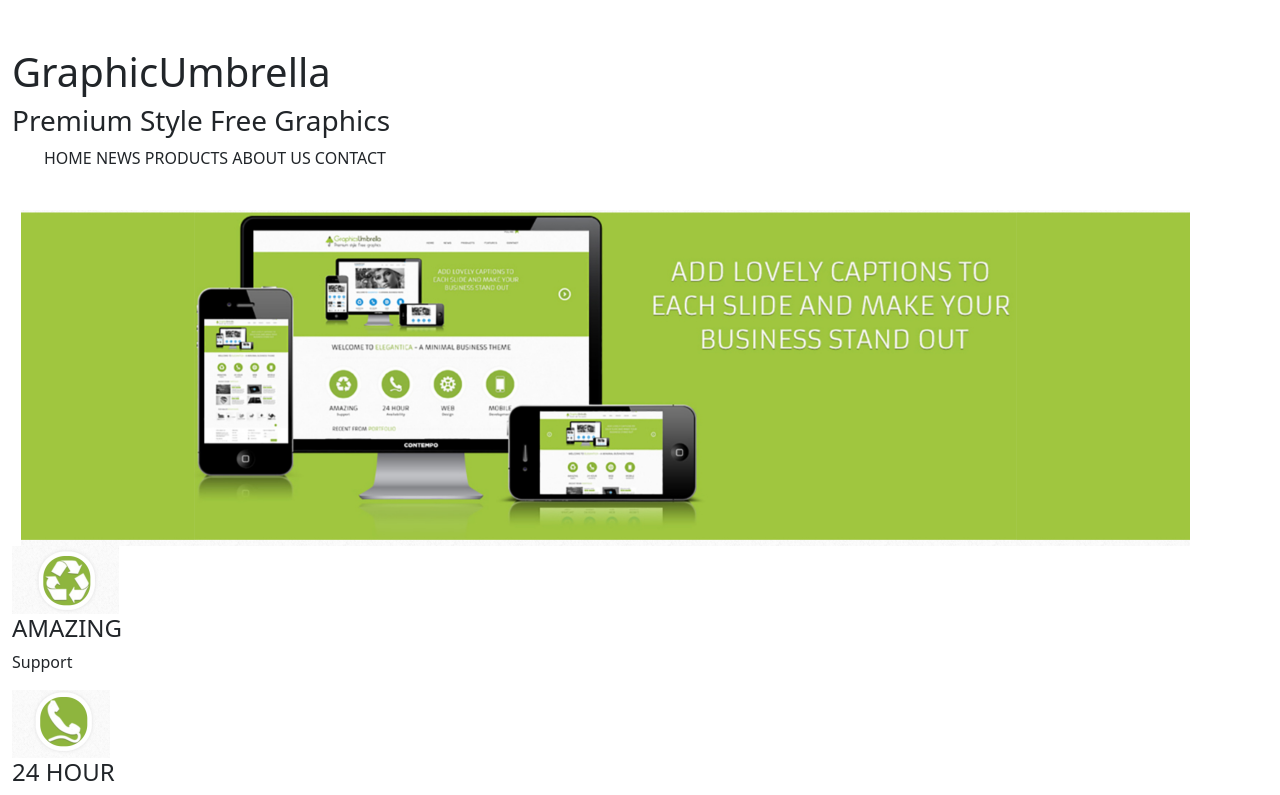
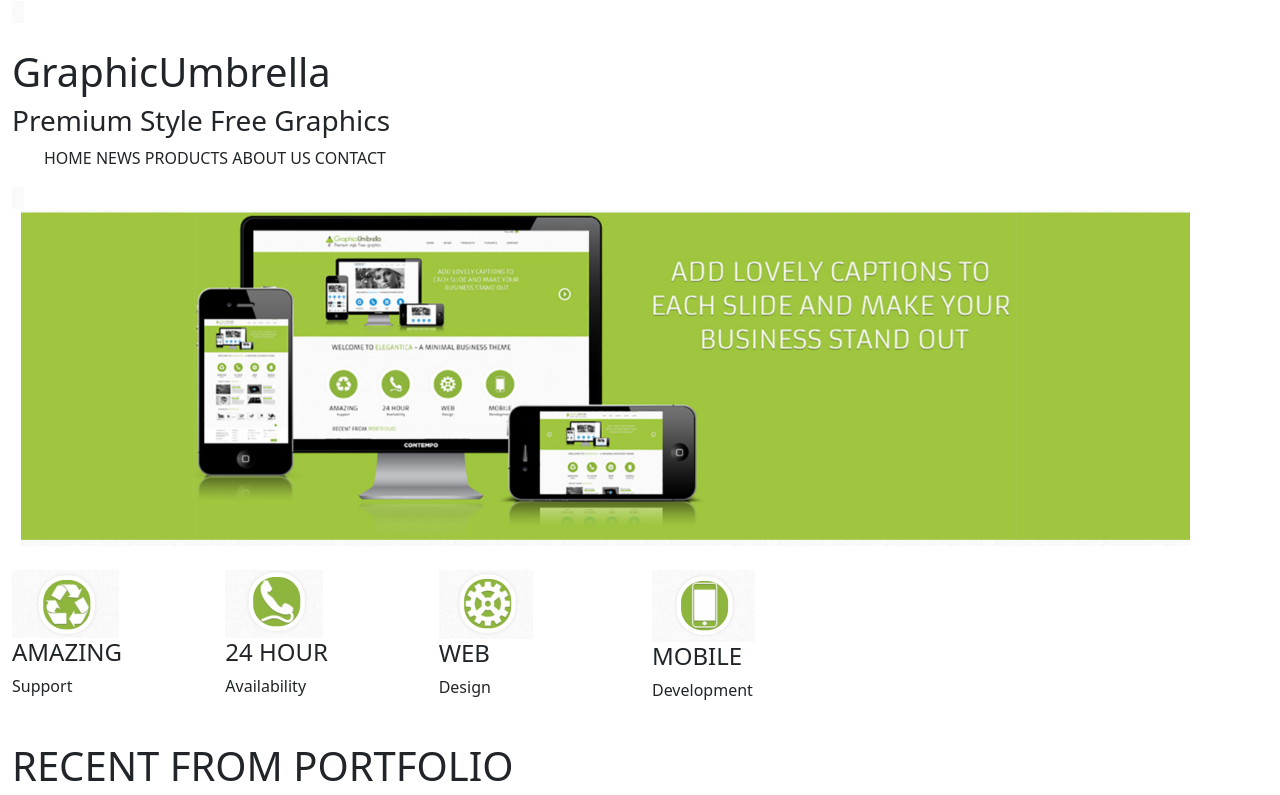
Before and after one commit to K-D-Piper/GraphicUmbrella_JS-Project, a plain HTML site: page index.html in a window 1280 px wide. Shown: the top 795 px of the page. Drawn offline with Linux system fonts and the light colour scheme.

Commit message:
Attempted to update image class sizing
Updated image class sizing. Added img fluid to each logo imgage. Added umbrella to layout.

```diff
--- a/index.html
+++ b/index.html
@@ -33,27 +33,29 @@
             <div class="Logo-Image-Home">
                 <img class="img-fluid" src="images/HomePageLogo.png" alt="Brand's Logo Image. Green Background with website overlayed on a phone in landscape, a desktop, and a phone sideways. Next to the phone and laptop image is next to white text that reads 'ADD LOVELY CAPTIONS TO EACH SLIDE AND MAKE YOUR BUISNESS STAND OUT ' in all caps.">
             </div> <!--Logo-Image-Home END-->
-            <div class="Logos-Small col-sm-12">
-                <div class="Amazing-Support col">
-                    <img src="images/Recycle logo.png" alt="Recycle logo">
+            <div class="Logos-Small container-fluid">
+                <div class="row">
+                <div class="Amazing-Support col-sm-2">
+                    <img class="img-fluid" src="images/Recycle logo.png" alt="Recycle logo">
                     <h4>AMAZING</h4>
                     <p>Support</p>
                 </div>
-                <div class="24-Hour">
-                    <img src="images/OldPhone Logo.png" alt="Landline phone logo image">
+                <div class="24-Hour col-sm-2">
+                    <img class="img-fluid" src="images/OldPhone Logo.png" alt="Landline phone logo image">
                     <h4>24 HOUR</h4>
                     <p>Availability </p>
                 </div>
-                <div class="Web-Design">
-                    <img src="images/Gear logo.png" alt="gear logo">
+                <div class="Web-Design col-sm-2">
+                    <img class="img-fluid" src="images/Gear logo.png" alt="gear logo">
                     <h4>WEB</h4>
                     <p>Design</p>
                 </div>
-                <div class="Mobile-Dev">
-                    <img src="images/Smartphone logo.png" alt=" Smartphone logo">
+                <div class="Mobile-Dev col-sm-2">
+                    <img class="img-fluid" src="images/Smartphone logo.png" alt=" Smartphone logo">
                     <h4>MOBILE</h4>
                     <p>Development</p>
                 </div>
+            </div>
             </div> <!-- Logos-Small END-->
             <div class="Portfolio">
                 <h1>RECENT FROM PORTFOLIO</h1>
--- a/style/style.css
+++ b/style/style.css
@@ -1,5 +1,6 @@
 .Nav-Top{
     display: inline;
+    background-color: #fafafa;
 }
 
 .Nav-Left{
```
Also changed, not shown: About-Us.html (+3 -1 lines), Article.html (+1 -1 lines), style/bootstrap.css.
